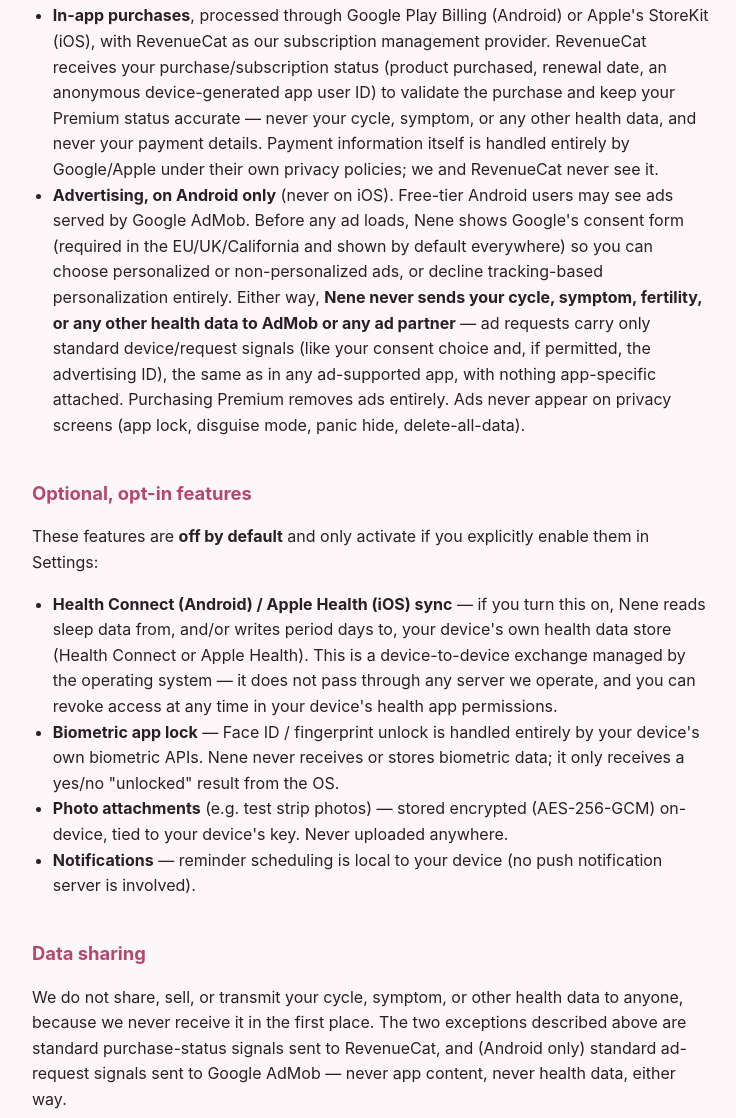
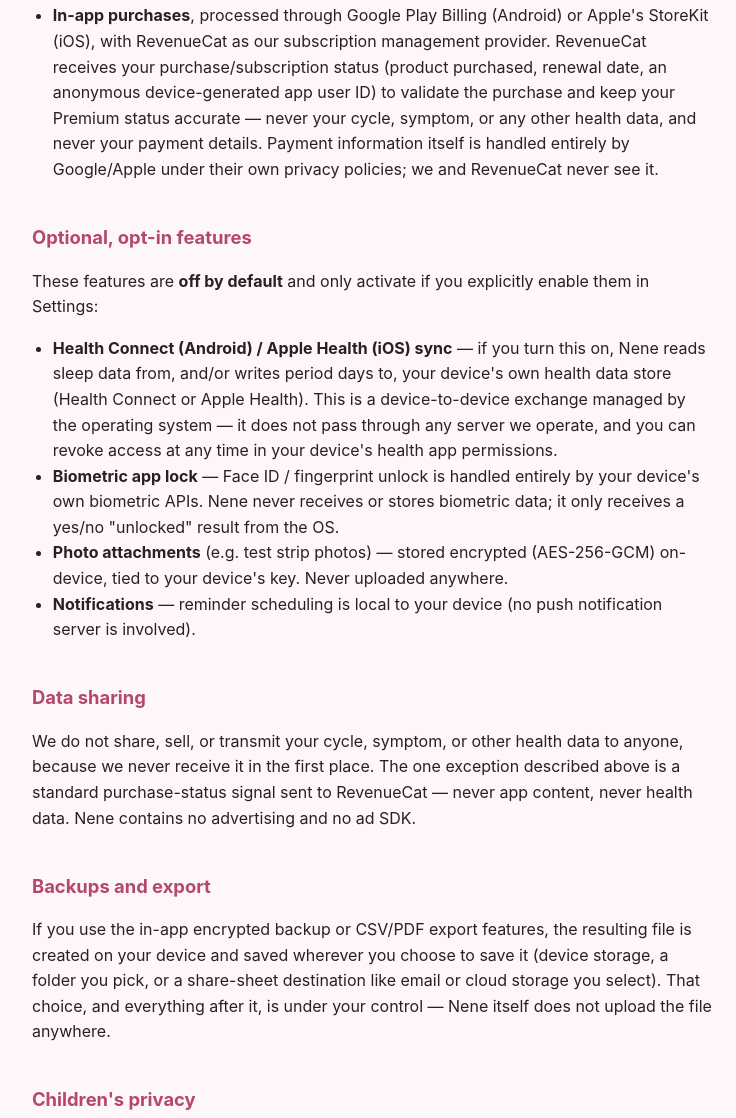
Before and after one commit to obas101/nene-privacy, a plain HTML site: page index.html in a window 1280 px wide. Shown: the part 985-2103 px from the top of the page, without its empty margins (268-1004 px from the left). Drawn offline with Linux system fonts and the light colour scheme.

Commit message:
Remove advertising section: Nene has no ads or ad SDK
Co-Authored-By: Claude Sonnet 5.5 <noreply@anthropic.com>
Claude-Session: https://claude.ai/code/session_011XaL7EZwmFVZfePoHjXSXf

```diff
--- a/index.html
+++ b/index.html
@@ -71,7 +71,7 @@
 <body>
 <main>
   <h1>Privacy Policy for Nene</h1>
-  <div class="effective-date">Effective date: August 12, 2026</div>
+  <div class="effective-date">Effective date: November 12, 2026</div>
 
   <div class="card">
     <p>Nene ("the app") is developed by Tegribas Global Limited ("we", "us"). This
@@ -111,18 +111,6 @@
     other health data, and never your payment details. Payment information
     itself is handled entirely by Google/Apple under their own privacy
     policies; we and RevenueCat never see it.</li>
-    <li><strong>Advertising, on Android only</strong> (never on iOS). Free-tier
-    Android users may see ads served by Google AdMob. Before any ad loads,
-    Nene shows Google's consent form (required in the EU/UK/California and
-    shown by default everywhere) so you can choose personalized or
-    non-personalized ads, or decline tracking-based personalization entirely.
-    Either way, <strong>Nene never sends your cycle, symptom, fertility, or any
-    other health data to AdMob or any ad partner</strong> — ad requests carry
-    only standard device/request signals (like your consent choice and, if
-    permitted, the advertising ID), the same as in any ad-supported app, with
-    nothing app-specific attached. Purchasing Premium removes ads entirely.
-    Ads never appear on privacy screens (app lock, disguise mode, panic hide,
-    delete-all-data).</li>
   </ul>
 
   <h2>Optional, opt-in features</h2>
@@ -148,10 +136,10 @@
 
   <h2>Data sharing</h2>
   <p>We do not share, sell, or transmit your cycle, symptom, or other health
-  data to anyone, because we never receive it in the first place. The two
-  exceptions described above are standard purchase-status signals sent to
-  RevenueCat, and (Android only) standard ad-request signals sent to Google
-  AdMob — never app content, never health data, either way.</p>
+  data to anyone, because we never receive it in the first place. The one
+  exception described above is a standard purchase-status signal sent to
+  RevenueCat — never app content, never health data. Nene contains no
+  advertising and no ad SDK.</p>
 
   <h2>Backups and export</h2>
   <p>If you use the in-app encrypted backup or CSV/PDF export features, the
```
